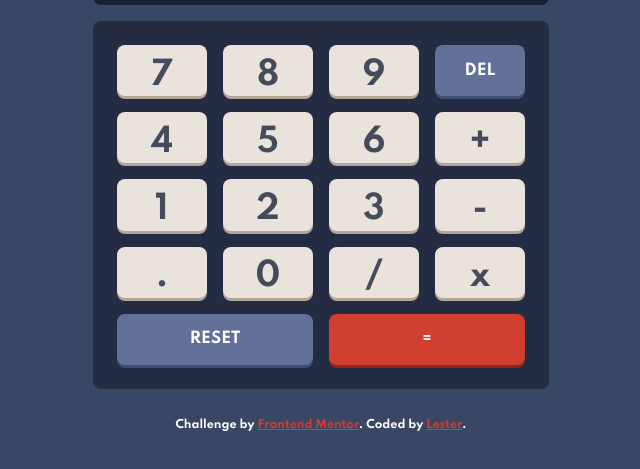
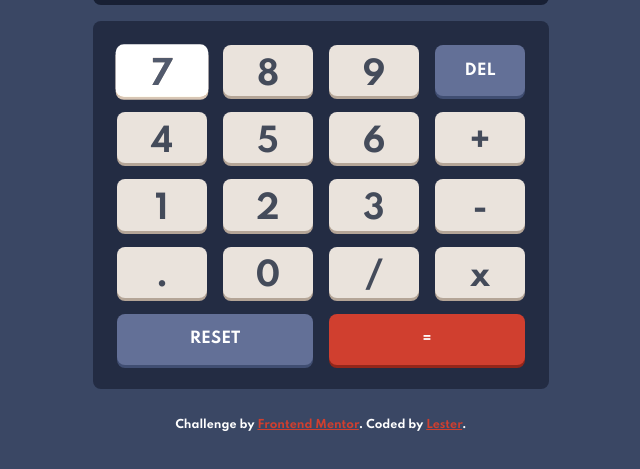
Before and after one commit to lesterdlb/-calculator-app, a plain HTML site: page index.html in a window 1280 px wide. In both pictures the pointer is over the button 481 px from the left and 317 px from the top of the page. Shown: the part 247-716 px from the top of the page, without its empty margins (319-959 px from the left). Drawn offline with Linux system fonts and the light colour scheme.

Commit message:
Added some keys animation

```diff
--- a/css/main.css
+++ b/css/main.css
@@ -112,6 +112,15 @@ body {
 	cursor: pointer;
 	font-family: 'Spartan', sans-serif;
 	box-shadow: 0 3px var(--key-shadow);
+	transition: filter 0.3s ease, transform 0.3s ease;
+}
+
+.key:hover {
+	filter: brightness(120%);
+	transform: scale(1.03);
+}
+.key:active {
+	transform: scale(0.92);
 }
 
 .number,
```
